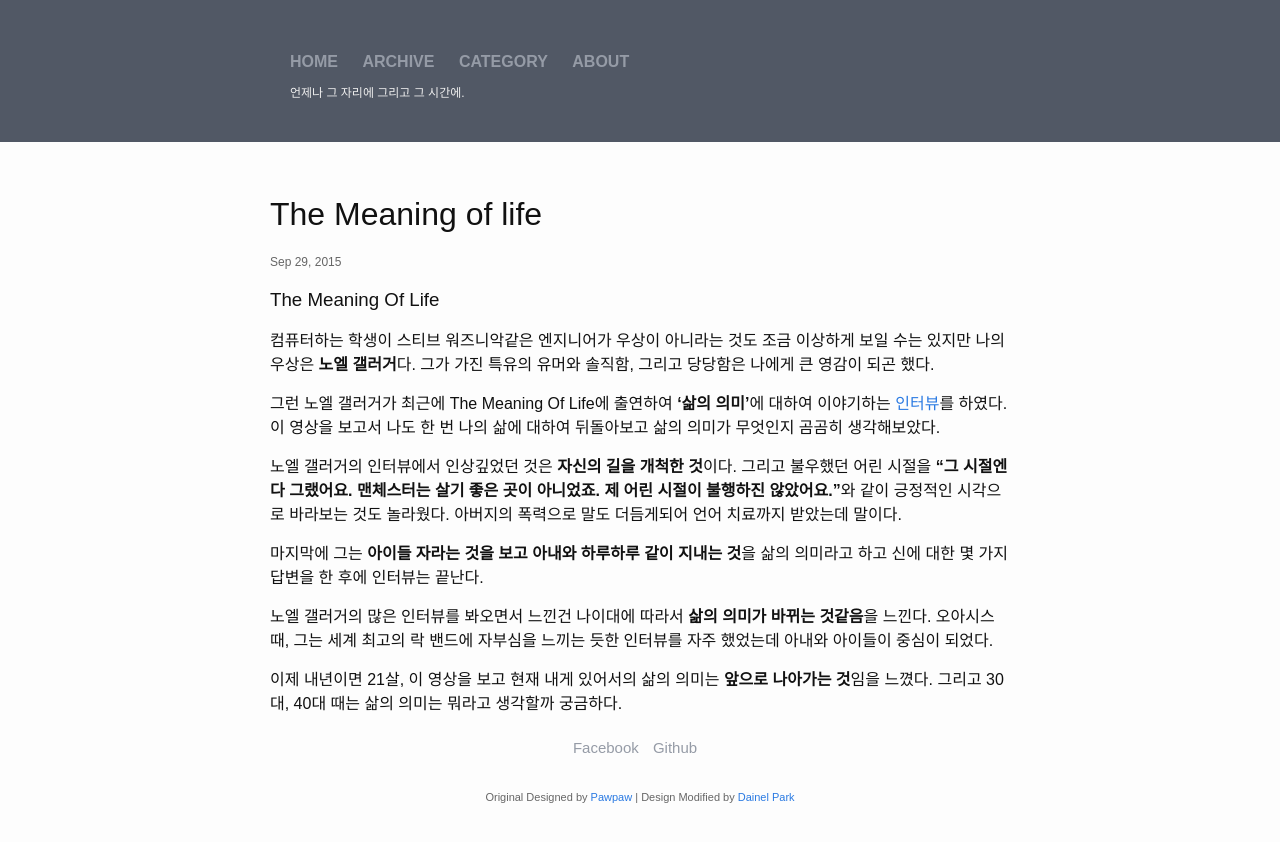
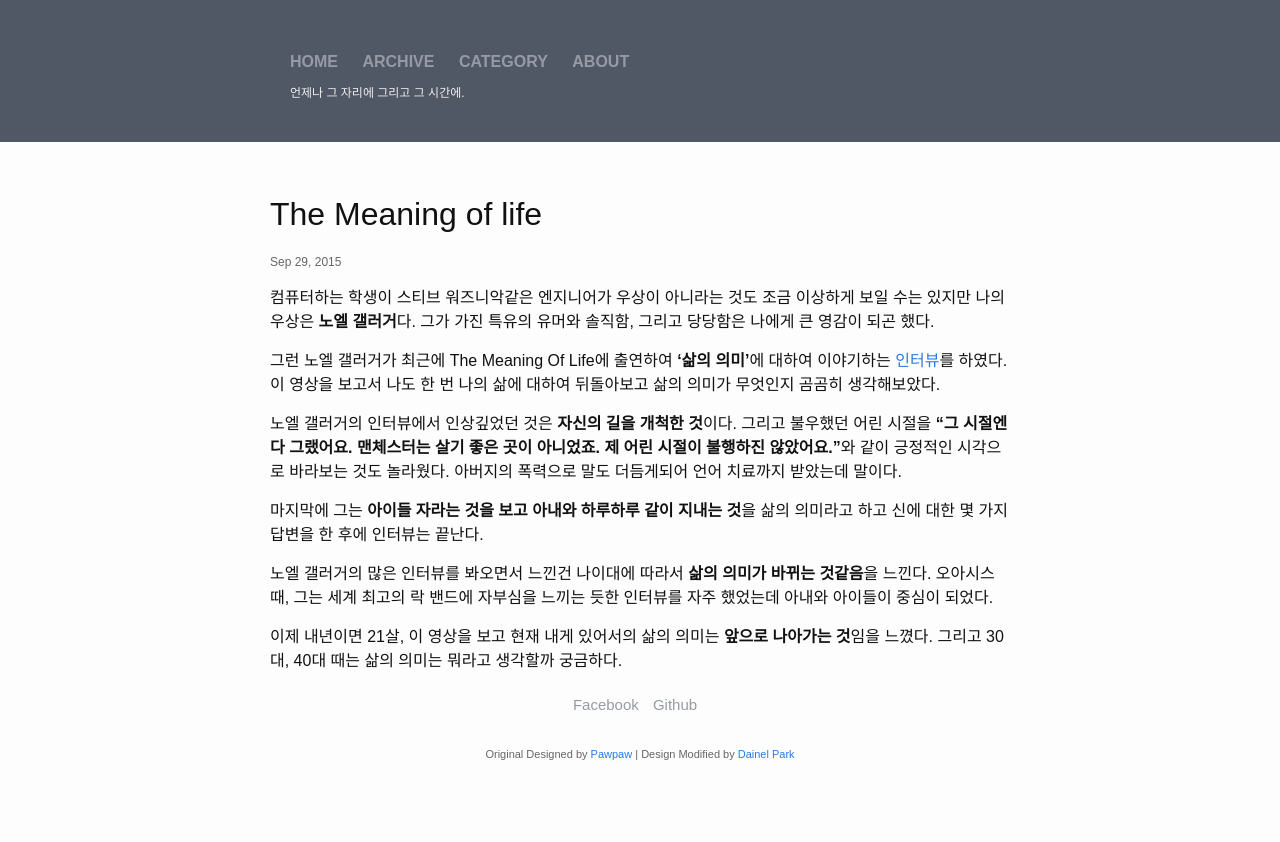
Before and after one commit to DainelPark/dainelpark.github.io, a Jekyll site: the page built from _posts/2015-09-29-The Meaning Of Life.markdown, in a window 1280 px wide. Shown: the top 842 px of the page. Built offline with Jekyll 4.4.1, drawn with Linux system fonts in a browser that asks for light colours.

Commit message:
edit post

```diff
--- a/_posts/2015-09-29-The Meaning Of Life.markdown
+++ b/_posts/2015-09-29-The Meaning Of Life.markdown
@@ -4,8 +4,6 @@ title:  "The Meaning of life"
 date:   2015-09-29 03:40:00
 categories: TheMeaningOfLife
 ---
-
-### The Meaning Of Life
 
 컴퓨터하는 학생이 스티브 워즈니악같은 엔지니어가 우상이 아니라는 것도 조금 이상하게 보일 수는 있지만 나의 우상은 **노엘 갤러거**다. 그가 가진 특유의 유머와 솔직함, 그리고 당당함은 나에게 큰 영감이 되곤 했다.
 
```
